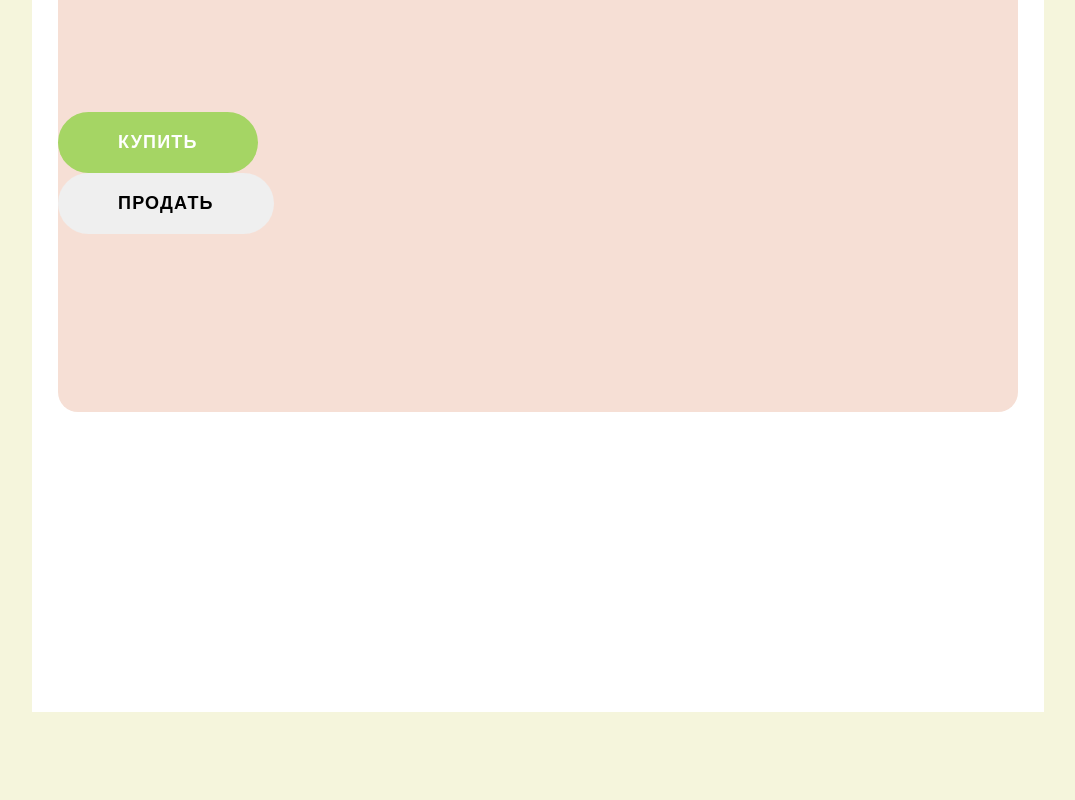
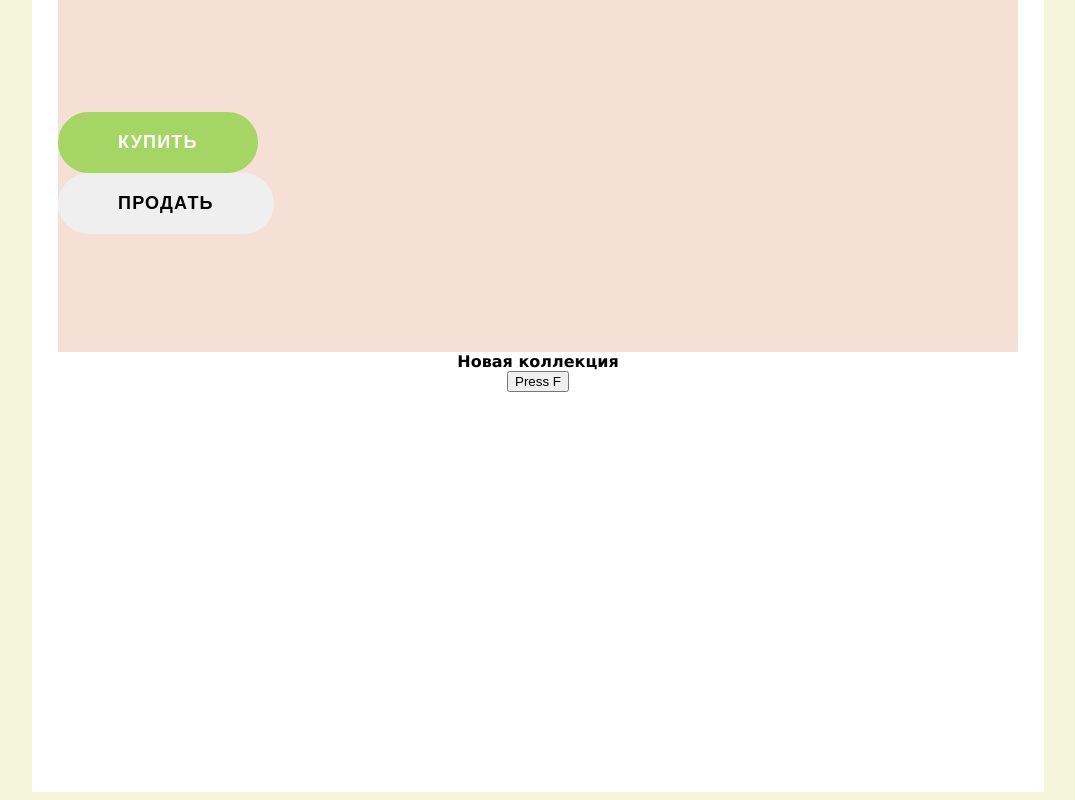
Before and after one commit to TimToney21/sneakers-top, an Angular app: page / in a window 1280 px wide. Shown: the part 234-1034 px from the top of the page, without its empty margins (102-1177 px from the left). Before the commit the page ends 954 px from the top, so only its background shows below. Built offline with nearby package versions, Linux system fonts and the light colour scheme.

Commit message:
title1.1

```diff
--- a/src/app/app.html
+++ b/src/app/app.html
@@ -1,3 +1,4 @@
 <app-header></app-header>
 <app-app-button [type]="'primary'"></app-app-button>
+<app-title></app-title>
 <router-outlet />
--- a/src/app/app.ts
+++ b/src/app/app.ts
@@ -2,10 +2,11 @@ import { Component, signal } from '@angular/core';
 import { RouterOutlet } from '@angular/router';
 import {Header} from './components/header/header';
 import {AppButton} from './components/app-button/app-button';
+import {Title} from './components/title/title';
 
 @Component({
   selector: 'app-root',
-  imports: [RouterOutlet, Header, AppButton],
+  imports: [RouterOutlet, Header, AppButton, Title],
   templateUrl: './app.html',
   styleUrl: './app.scss'
 })
--- a/src/app/components/app-button/app-button.scss
+++ b/src/app/components/app-button/app-button.scss
@@ -1,7 +1,7 @@
 .home-page {
   position: relative;
   width: 80%;
-  height: 100vh;
+  height: 55vh;
   margin: 0 auto;
   background-color: white;
   z-index: 1;
--- a/src/app/components/title/title.html
+++ b/src/app/components/title/title.html
@@ -1 +1,6 @@
-<p>title works!</p>
+<div class="collection">
+  <div class="new-collection">
+    Новая коллекция
+    <button class="press-f">Press F</button>
+  </div>
+</div>
--- a/src/app/components/title/title.scss
+++ b/src/app/components/title/title.scss
@@ -0,0 +1,15 @@
+.collection {
+  position: relative;
+  width: 80%;
+  height: 55vh;
+  margin: 0 auto;
+  background-color: white;
+  z-index: 1;
+}
+.new-collection {
+  display: flex;
+  flex-direction: column;
+  align-items: center;
+  font-weight: bold;
+  color: black;
+}
```
